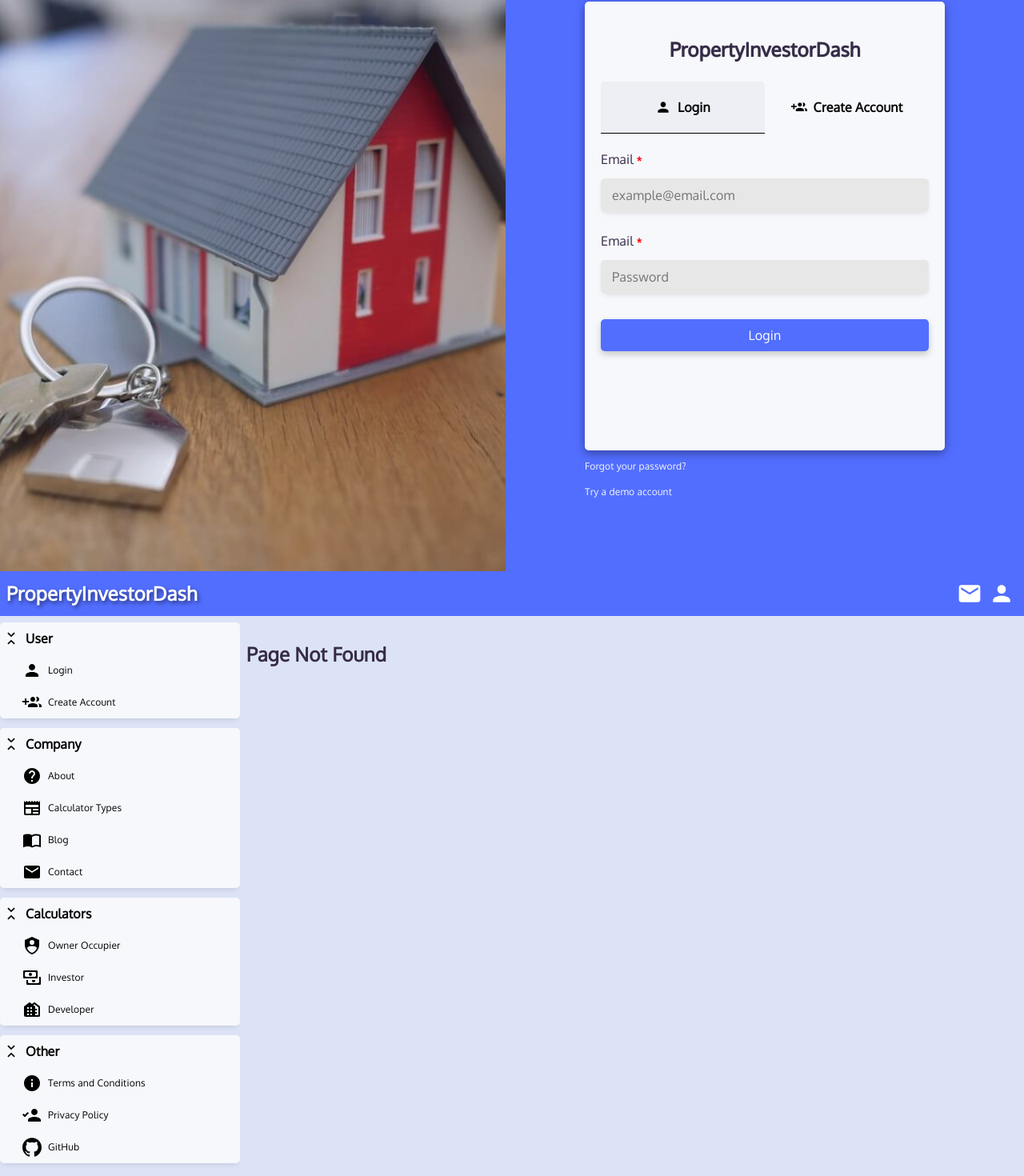
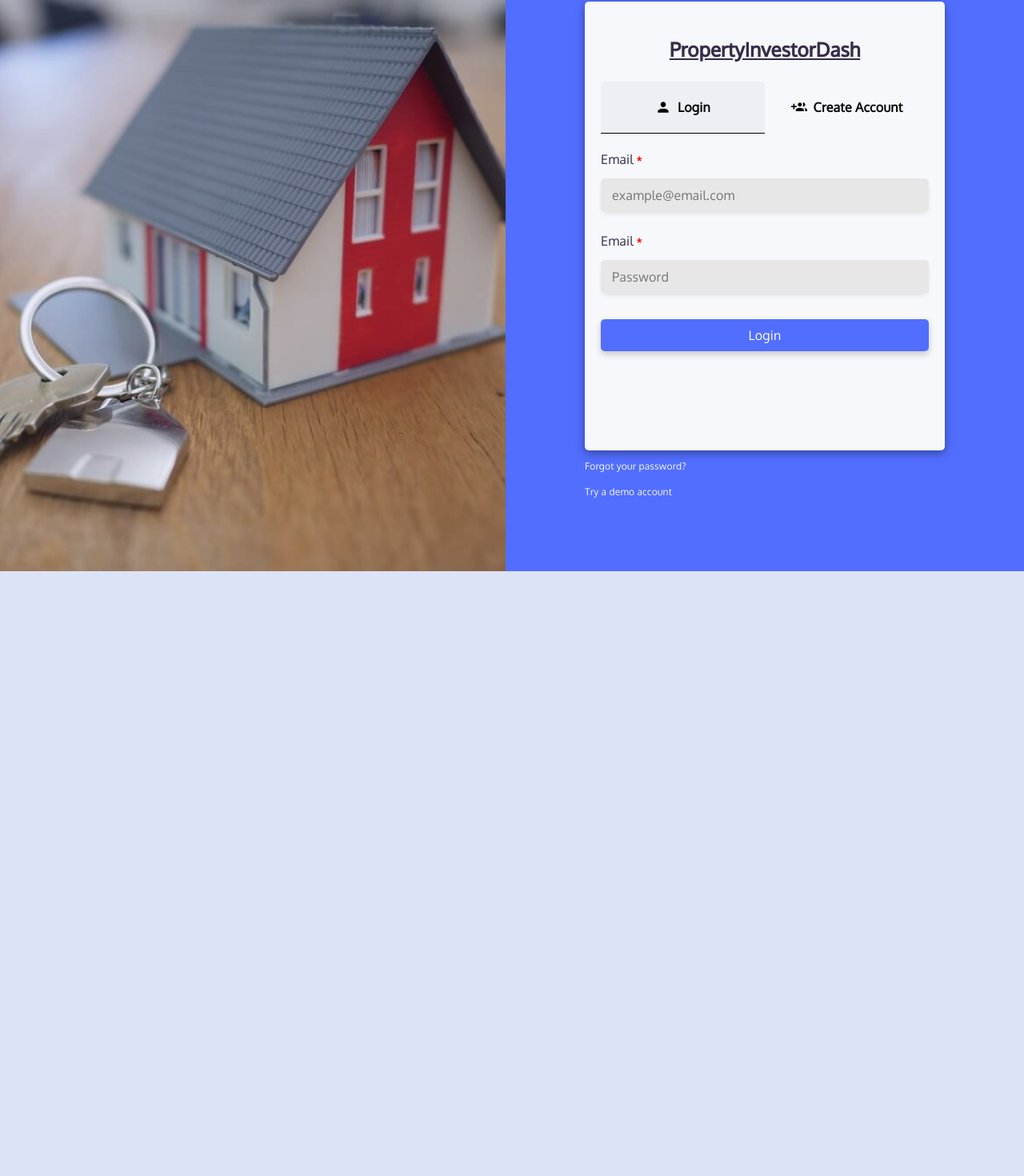
Before and after one commit to jdalton92/property-investor-dash, a React (Create React App) app in the folder client/: page /login in a window 1280 px wide. Shown: the part 86-1556 px from the top of the page at 80% size. After the commit the page ends 800 px from the top, so only its background shows below. Built offline with nearby package versions, Linux system fonts and the light colour scheme.

Commit message:
fix login route

```diff
--- a/client/src/App.js
+++ b/client/src/App.js
@@ -1,28 +1,20 @@
 import React, { useEffect } from "react";
 import { connect } from "react-redux";
-import { BrowserRouter as Router, Route } from "react-router-dom";
+import { BrowserRouter as Router, Route, Switch } from "react-router-dom";
 import { initUser } from "./reducers/userReducer";
 import { CONSTANTS } from "./static/constants";
 
 import ScrollToTopControlller from "./components/Shared/ScrollToTopControlller";
 import Loader from "./components/Shared/Loader";
-import NavigationBar from "./components/NavigationBar/NavigationBar";
-import LeftMenu from "./components/Menu/LeftMenu";
-import Main from "./components/Main";
 import Notifications from "./components/Shared/Notification/Notifications";
 import Overlay from "./components/Shared/Overlay";
+import SaveDashboardModal from "./components/Dashboards/SaveDashboardModal";
 import Login from "./components/Login";
-import SaveDashboardModal from "./components/Dashboards/SaveDashboardModal";
+import Main from "./components/Main";
 
 import "./styles/main.scss";
 
-const App = ({
-  initUser,
-  isUserFetching,
-  overlay,
-  user,
-  saveDashboardModal,
-}) => {
+const App = ({ initUser, isUserFetching, overlay, saveDashboardModal }) => {
   useEffect(() => {
     initUser();
     // eslint-disable-next-line react-hooks/exhaustive-deps
@@ -38,12 +30,10 @@ const App = ({
           {overlay && <Overlay />}
           {saveDashboardModal && <SaveDashboardModal />}
           <Notifications />
-          <Route exact path="/login" render={() => <Login />} />
-          <NavigationBar />
-          <div className="w100 flex-row justify-c">
-            <LeftMenu />
-            <Main />
-          </div>
+          <Switch>
+            <Route exact path="/login" render={() => <Login />} />
+            <Route render={() => <Main />} />
+          </Switch>
         </Router>
       </div>
     );
--- a/client/src/components/Login.js
+++ b/client/src/components/Login.js
@@ -69,7 +69,7 @@ const Login = ({
       <div className="login-container flex-col justify-c m8">
         <div className="login r p20 m8 bs-3 bg-1 mw450 m-auto">
           <h1
-            className="bold text-center ts-4 link"
+            className="bold text-center ts-4 link-underline"
             onClick={() => history.push("/")}
           >
             PropertyInvestorDash
--- a/client/src/components/Main.js
+++ b/client/src/components/Main.js
@@ -1,8 +1,9 @@
 import React from "react";
-import { connect } from "react-redux";
 import { Route, Switch } from "react-router-dom";
+import CustomRoute from "./Shared/CustomRoute";
 
-import CustomRoute from "./Shared/CustomRoute";
+import NavigationBar from "./NavigationBar/NavigationBar";
+import LeftMenu from "./Menu/LeftMenu";
 import Contact from "./Contact";
 import PrivacyPolicy from "./PrivacyPolicy";
 import About from "./About";
@@ -21,6 +22,10 @@ import NotFound from "./NotFound";
 
 const Main = () => {
   return (
+    <>
+      <NavigationBar />
+      <div className="w100 flex-row justify-c">
+        <LeftMenu />
         <div className="main p8 w100">
           <Switch>
             <Route exact path="/" render={() => <About />} />
@@ -46,8 +51,16 @@ const Main = () => {
               path="/owner-occupier/edit"
               render={() => <OccupierForm />}
             />
-        <Route exact path="/investor/edit" render={() => <InvestorForm />} />
-        <Route exact path="/developer/edit" render={() => <DeveloperForm />} />
+            <Route
+              exact
+              path="/investor/edit"
+              render={() => <InvestorForm />}
+            />
+            <Route
+              exact
+              path="/developer/edit"
+              render={() => <DeveloperForm />}
+            />
             <CustomRoute
               path="/owner-occupier/edit/:id"
               render={() => <OccupierForm />}
@@ -90,14 +103,9 @@ const Main = () => {
             <Route render={() => <NotFound />} />
           </Switch>
         </div>
+      </div>
+    </>
   );
 };
 
-const mapStateToProps = (state) => {
-  return {
-    savedDashboards: state.dashboards.savedDashboards,
-    isFetching: state.dashboards.isFetching,
-  };
-};
-
-export default connect(mapStateToProps, null)(Main);
+export default Main;
--- a/client/src/components/NavigationBar/NavigationBar.js
+++ b/client/src/components/NavigationBar/NavigationBar.js
@@ -28,7 +28,10 @@ const NavigationBar = ({ setDropdown, showDropdown }) => {
     <div className="navbar sticky p0 flex-row justify-c bg-blue-1">
       <div className="navbar-main flex-row align-c justify-e h100 w100 p8 relative">
         <Burger customClass={"nav-burger s1080"} />
-        <h1 className="w100 font-white bold title ts-3">
+        <h1
+          className="w100 font-white bold title ts-3 link-underline"
+          onClick={() => history.push("/")}
+        >
           PropertyInvestorDash
         </h1>
         <Button
```
Also changed, not shown: 14 other files (tests, documents, lock files or other folders). Lines whose indentation alone changed are shown as unchanged.
